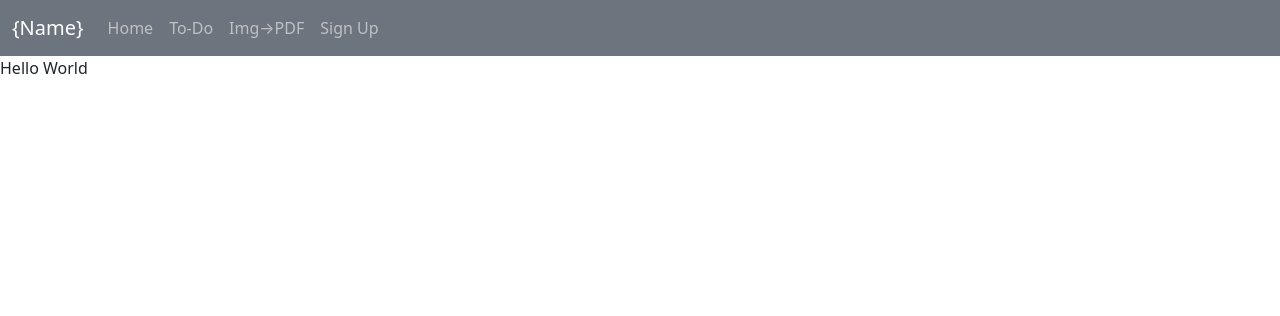
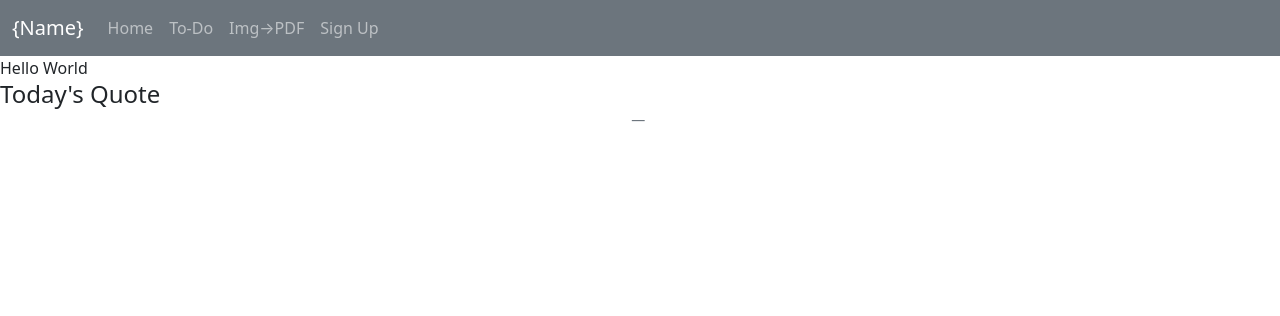
Before and after one commit to Hackathon-Webapp/The-Webapp, a Flask app: page / in a window 1280 px wide. Shown: the top 316 px of the page. Run offline with Flask 2, Linux system fonts and the light colour scheme; some libraries are stand-ins or nearby versions.

Commit message:
Added Quotes API

```diff
--- a/templates/home.html
+++ b/templates/home.html
@@ -1,2 +1,33 @@
 {% extends 'base.html' %} {% block title %}Home{% endblock %} {% block content
-%} Hello World {% endblock %}
+%} Hello World
+
+<style>
+	figure {
+		text-align: center;
+	}
+</style>
+<div id="quote">
+	<h4>Today's Quote</h4>
+	<figure>
+		<blockquote class="blockquote">
+			<h3 id="actual_quote"></h3>
+		</blockquote>
+		<figcaption class="blockquote-footer">
+			<cite title="Source Title" id="author"></cite>
+		</figcaption>
+	</figure>
+</div>
+
+<script>
+	const TARGETURL = "https://quotes.rest/qod/"
+	const targetHeader = document.getElementById("actual_quote")
+	const author = document.getElementById("author")
+	fetch(TARGETURL)
+		.then((res) => res.json())
+		.then((data) => {
+			targetHeader.innerText = `${data.contents.quotes[0].quote}`
+			author.innerText = `${data.contents.quotes[0].author}`
+		})
+		.catch((error) => console.log(error))
+</script>
+{% endblock %}
```
Also changed, not shown: templates/sign_up.html (+26 -6 lines).
